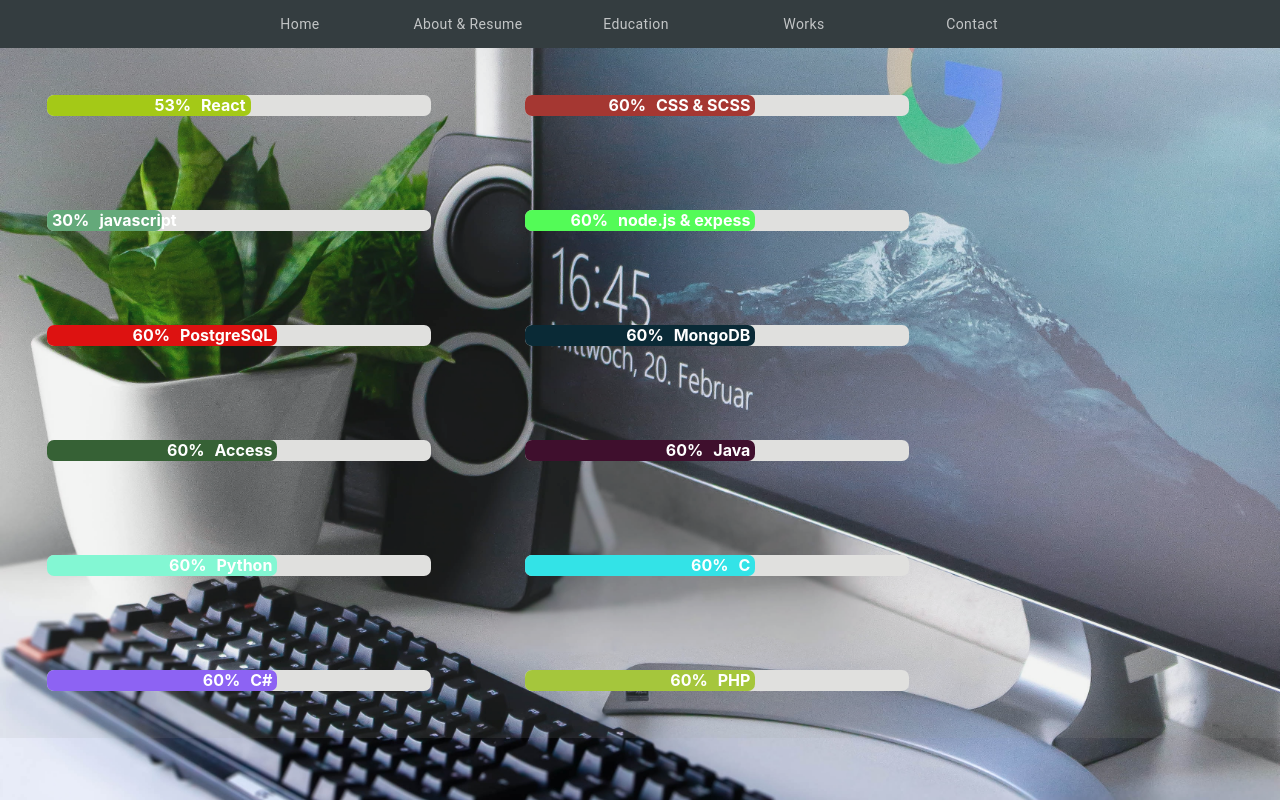
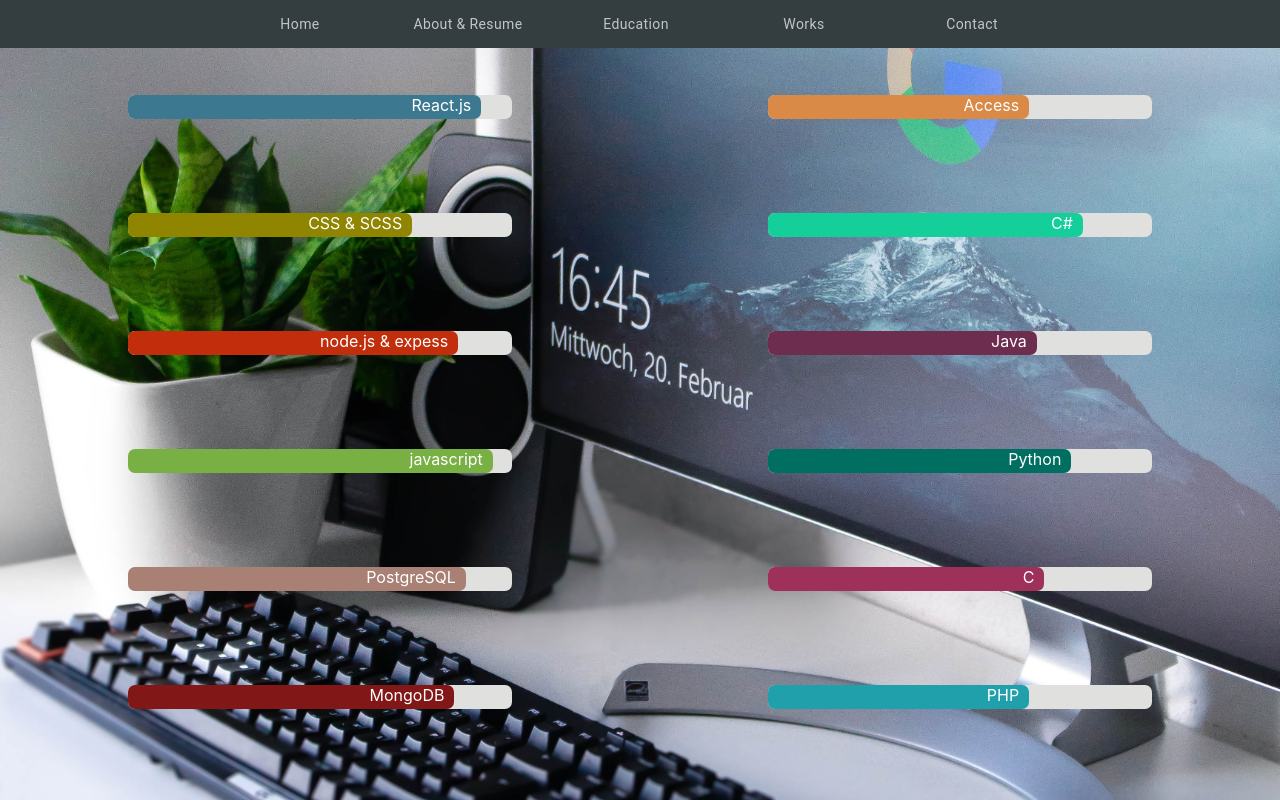
Before and after one commit to hadi1616/myResume, a React (Create React App) app in the folder my_resume/: page /education in a window 1280 px wide. Built offline with nearby package versions, Linux system fonts and the light colour scheme.

Commit message:
almost done

```diff
--- a/my_resume/src/components/Education/Education.js
+++ b/my_resume/src/components/Education/Education.js
@@ -8,18 +8,30 @@ function Education() {
 
   const testData = [
 
-    { bgcolor: '#' + (Math.random() * 0xFFFFFF << 0).toString(16).padStart(6, '0'), completed: 53 , language:'React'},
-    { bgcolor: '#' + (Math.random() * 0xFFFFFF << 0).toString(16).padStart(6, '0'), completed: 60 , language:'CSS & SCSS'},
-    { bgcolor: '#' + (Math.random() * 0xFFFFFF << 0).toString(16).padStart(6, '0'), completed: 30 , language:'javascript'},
-    { bgcolor: '#' + (Math.random() * 0xFFFFFF << 0).toString(16).padStart(6, '0'), completed: 60 , language:'node.js & expess'},
-    { bgcolor: '#' + (Math.random() * 0xFFFFFF << 0).toString(16).padStart(6, '0'), completed: 60 , language:'PostgreSQL'},
-    { bgcolor: '#' + (Math.random() * 0xFFFFFF << 0).toString(16).padStart(6, '0'), completed: 60 , language:'MongoDB'},
-    { bgcolor: '#' + (Math.random() * 0xFFFFFF << 0).toString(16).padStart(6, '0'), completed: 60 , language:'Access'},
-    { bgcolor: '#' + (Math.random() * 0xFFFFFF << 0).toString(16).padStart(6, '0'), completed: 60 , language:'Java'},
-    { bgcolor: '#' + (Math.random() * 0xFFFFFF << 0).toString(16).padStart(6, '0'), completed: 60 , language:'Python'},
-    { bgcolor: '#' + (Math.random() * 0xFFFFFF << 0).toString(16).padStart(6, '0'), completed: 60 , language:'C'},
-    { bgcolor: '#' + (Math.random() * 0xFFFFFF << 0).toString(16).padStart(6, '0'), completed: 60 , language:'C#'},
-    { bgcolor: '#' + (Math.random() * 0xFFFFFF << 0).toString(16).padStart(6, '0'), completed: 60 , language:'PHP'},
+    { bgcolor:'#3c7990' , completed: 92, language:'React.js '},
+    { bgcolor:'#d88a46', completed: 68, language:'Access '},
+    { bgcolor:'#908501', completed: 74, language:'CSS & SCSS '},
+    { bgcolor: '#15cf9b', completed: 82, language:'C#'},
+    { bgcolor:'#C22E0B', completed: 86, language:'node.js & expess'},
+    { bgcolor: '#6D2D4f', completed: 70, language:'Java'},
+    { bgcolor: '#79b043', completed: 95, language:'javascript'},
+    { bgcolor:'#006F62', completed: 79, language:'Python'},
+    { bgcolor: '#a88074', completed: 88, language:'PostgreSQL'},
+    { bgcolor:'#9D315A', completed: 72 , language:'C'},
+    { bgcolor: '#821717', completed: 85 , language:'MongoDB'},
+    { bgcolor:'#20a0ab', completed: 68 , language:'PHP'},
+    // { bgcolor: '#' + (Math.random() * 0xFFFFFF << 0).toString(16).padStart(6, '0'), completed: 53 , language:'React'},
+    // { bgcolor: '#' + (Math.random() * 0xFFFFFF << 0).toString(16).padStart(6, '0'), completed: 60 , language:'Access'},
+    // { bgcolor: '#' + (Math.random() * 0xFFFFFF << 0).toString(16).padStart(6, '0'), completed: 60 , language:'CSS & SCSS'},
+    // { bgcolor: '#' + (Math.random() * 0xFFFFFF << 0).toString(16).padStart(6, '0'), completed: 60 , language:'C#'},
+    // { bgcolor: '#' + (Math.random() * 0xFFFFFF << 0).toString(16).padStart(6, '0'), completed: 60 , language:'node.js & expess'},
+    // { bgcolor: '#' + (Math.random() * 0xFFFFFF << 0).toString(16).padStart(6, '0'), completed: 60 , language:'Java'},
+    // { bgcolor: '#' + (Math.random() * 0xFFFFFF << 0).toString(16).padStart(6, '0'), completed: 30 , language:'javascript'},
+    // { bgcolor: '#' + (Math.random() * 0xFFFFFF << 0).toString(16).padStart(6, '0'), completed: 60 , language:'Python'},
+    // { bgcolor: '#' + (Math.random() * 0xFFFFFF << 0).toString(16).padStart(6, '0'), completed: 60 , language:'PostgreSQL'},
+    // { bgcolor: '#' + (Math.random() * 0xFFFFFF << 0).toString(16).padStart(6, '0'), completed: 60 , language:'C'},
+    // { bgcolor: '#' + (Math.random() * 0xFFFFFF << 0).toString(16).padStart(6, '0'), completed: 60 , language:'MongoDB'},
+    // { bgcolor: '#' + (Math.random() * 0xFFFFFF << 0).toString(16).padStart(6, '0'), completed: 60 , language:'PHP'},
   ];
 
   return (
--- a/my_resume/src/components/Home/Home.css
+++ b/my_resume/src/components/Home/Home.css
@@ -30,14 +30,14 @@
     font-family:'Times New Roman", Times, serif';
     font-size: 50px;
     cursor: pointer;
-    transition: transform .2s;
+    transition: transform .89s;
     width: fit-content;
     margin: 0 auto;
 }
 
 .homePageTitle:hover{
-    color:rgb(74, 145, 103);
-    transform: scale(1.12);
+    color:rgb(231, 165, 58);
+    transform: scale(1.2);
 }
 
 
--- a/my_resume/src/components/NavBar/NavBar.js
+++ b/my_resume/src/components/NavBar/NavBar.js
@@ -2,7 +2,7 @@ import React from 'react';
 import { makeStyles, withStyles } from '@material-ui/core/styles';
 import Tab from '@material-ui/core/Tab';
 import { useHistory } from "react-router-dom"; //i can make the nav bar sticky to but it on the home component and stay scrolling down to the other components
-
+import '../NavBar/NavBar.css'
 
 
 const StyledTab = withStyles((theme) => ({
@@ -14,6 +14,9 @@ const StyledTab = withStyles((theme) => ({
     marginRight: theme.spacing(1),
     '&:focus': {
       opacity: 1,
+      // color:'#0000',
+      color:'#db5688',
+      fontWeight:'650'
     },
   },
 }))((props) => <Tab disableRipple {...props} />);
--- /dev/null
+++ b/my_resume/src/components/Work/Work.css
@@ -0,0 +1,22 @@
+.WorkContainer{
+display: flex;
+flex-direction: column;
+margin:55px 34px 0 34px  ;
+}
+
+h2{
+    color: #d88a46;
+    font-size: 30px;
+    font-weight: 600;
+}
+
+
+.pColor{
+    color: #ffffff;
+    font-weight: 600;
+    font-size: large;
+    font-family:'Courier New', Courier, monospace;
+    margin: 0 auto;
+    width: 268px;
+    padding-top: 20px;
+}
--- /dev/null
+++ b/my_resume/src/components/Work/Work.js
@@ -0,0 +1,16 @@
+import Navbar from '../NavBar/NavBar'
+import '../Work/Work.css'
+
+function Work({workTitle , workDescription}) {
+
+    return (
+        <div className={'WorkContainer'}>
+            <h2>{workTitle}</h2>
+            <hr size="2.5" width="60%" color="#A6A4A4"/>
+            <p className={'pColor'}>{workDescription}</p>
+
+        </div>
+    )
+}
+
+export default Work
--- a/my_resume/src/components/Works/Works.css
+++ b/my_resume/src/components/Works/Works.css
@@ -0,0 +1,7 @@
+.WorksContainer{
+display: flex;
+flex-direction: row;
+justify-content: space-between;
+flex-wrap: wrap;
+margin-top: 30px;
+}
--- a/my_resume/src/components/Works/Works.js
+++ b/my_resume/src/components/Works/Works.js
@@ -1,12 +1,45 @@
+import Work from '../Work/Work'
 import Navbar from '../NavBar/NavBar'
+import '../Works/Works.css'
+import Slide from "react-reveal";
 
 function Works() {
 
     return (
-        <>
-            <p>this is works</p>
+        <div className={'WorksContainer'}>
 
-        </>
+            <Slide top duration={1100}>
+                <Work workTitle={'My Resume'} workDescription={'Coupon management system allows companies to generate coupons as part of advertising campaigns And marketing that they sustain. The system also has registered customers. Customers can purchase coupons.'} />
+            </Slide>
+
+            <Slide bottom duration={1100}>
+                <Work workTitle={'Bluberries shop'} workDescription={'Coupon management system allows companies to generate coupons as part of advertising campaigns And marketing that they sustain. The system also has registered customers. Customers can purchase coupons.'} />
+            </Slide>
+
+            <Slide top duration={1100}>
+                <Work workTitle={'Events & wishes'} workDescription={'Coupon management system allows companies to generate coupons as part of advertising campaigns And marketing that they sustain. The system also has registered customers. Customers can purchase coupons.'} />
+            </Slide>
+
+            <Slide bottom duration={1100}>
+                <Work workTitle={'Tik Tak'} workDescription={'Coupon management system allows companies to generate coupons as part of advertising campaigns And marketing that they sustain. The system also has registered customers. Customers can purchase coupons.'} />
+            </Slide>
+            {/* <Slide left duration={1100}>
+                <Work workTitle={'My Resume'} workDescription={'Coupon management system allows companies to generate coupons as part of advertising campaigns And marketing that they sustain. The system also has registered customers. Customers can purchase coupons.'} />
+            </Slide>
+
+            <Slide bottom duration={1100}>
+                <Work workTitle={'Bluberries shop'} workDescription={'Coupon management system allows companies to generate coupons as part of advertising campaigns And marketing that they sustain. The system also has registered customers. Customers can purchase coupons.'} />
+            </Slide>
+
+            <Slide top duration={1100}>
+                <Work workTitle={'Events & wishes'} workDescription={'Coupon management system allows companies to generate coupons as part of advertising campaigns And marketing that they sustain. The system also has registered customers. Customers can purchase coupons.'} />
+            </Slide>
+
+            <Slide right duration={1100}>
+                <Work workTitle={'Tik Tak'} workDescription={'Coupon management system allows companies to generate coupons as part of advertising campaigns And marketing that they sustain. The system also has registered customers. Customers can purchase coupons.'} />
+            </Slide> */}
+
+        </div>
     )
 }
 
--- a/my_resume/src/components/progress/Progress.css
+++ b/my_resume/src/components/progress/Progress.css
@@ -1,5 +1,11 @@
 .ProgressBar{
     display: flex;
     flex-wrap: wrap;
-    background-color: rgba(156, 160, 159, 0.123);
+    justify-content: space-around;
+    height: 24px;
+    background-color: rgba(156, 160, 156, 0);
 }
+
+.title{
+    margin-right:5px;
+}
--- a/my_resume/src/components/progress/ProgressBar.js
+++ b/my_resume/src/components/progress/ProgressBar.js
@@ -5,11 +5,14 @@ const ProgressBar = (props) => {
   const { bgcolor, completed, language } = props;
 
   const containerStyles = {
-    height: 21,
+    height: '100%',
     width: '30%',
     backgroundColor: "#e0e0de",
     borderRadius: '7px',
-    margin: 47
+    // marginTop: 47,
+    // margin:'100px 10px 10px 10px'
+    margin: 47,
+    border:'5px bold yellow'
   }
 
   const fillerStyles = {
@@ -17,21 +20,22 @@ const ProgressBar = (props) => {
     width: `${completed}%`,
     backgroundColor: bgcolor,
     borderRadius: '7px',
-    textAlign: 'right'
+    textAlign: 'right',
   }
 
   const labelStyles = {
     padding: 5,
     color: 'white',
-    fontWeight: 'bold'
+    // fontWeight: 'bold'
   }
 
   return (
     // <div className={"ProgressBar"}>
       <div style={containerStyles}>
         <div style={fillerStyles}>
-          <span style={labelStyles}>{`${completed}%`}</span>
-          <span style={labelStyles}>{`${language}`}</span>
+          <span style={labelStyles}></span>
+          {/* <span style={labelStyles}>{`${completed}%`}</span> */}
+          <span style={labelStyles} className={'title'}>{`${language}`}</span>
         </div>
       </div>
     // </div>
```
